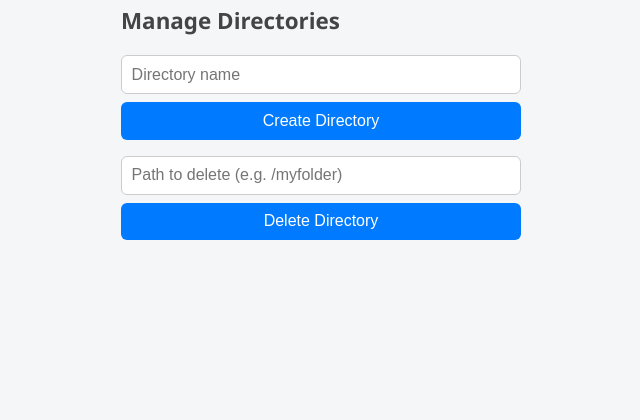
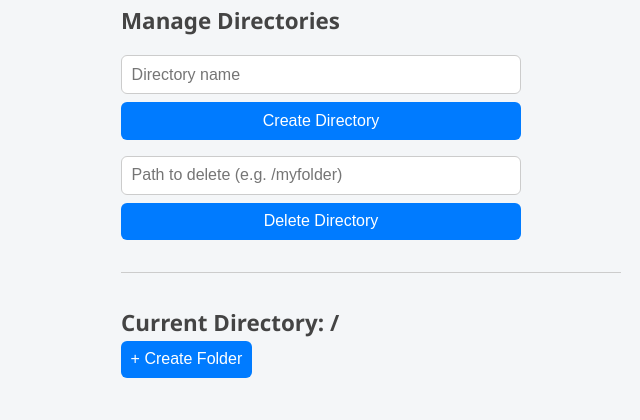
Before and after one commit to Beez1/dropbox-clone, a Flask app: page / in a window 1280 px wide. Shown: the part 630-1050 px from the top of the page, without its empty margins (269-909 px from the left). Before the commit the page ends 870 px from the top, so only its background shows below. Run offline with Flask 2, Linux system fonts and the light colour scheme.

Commit message:
Refactor create_directory function and add route for listing directories

```diff
--- a/main.py
+++ b/main.py
@@ -84,17 +84,38 @@ def login():
     except Exception as e:
         return jsonify({"error": str(e)}), 401
 
+def create_directory(uid, name, parent_path="/"):
+    db = firestore.client()
+    name = name.strip()
+    if not name:
+        raise ValueError("Directory name cannot be empty")
+
+    if not parent_path.endswith("/"):
+        parent_path += "/"
+
+    path = parent_path.rstrip("/") + "/" + name
+
+    db.collection("Directories").add({
+        "name": name,
+        "path": path,
+        "parent_path": parent_path,
+        "user_id": uid
+    })
+
 @app.route("/directory", methods=["POST"])
-def create_directory():
-    data = request.get_json()
-    uid = data.get("uid")
-    name = data.get("name")
-    parent_path = data.get("parent_path", "/")
+def create_directory_route():
+    try:
+        data = request.get_json()
+        uid = data.get("uid")
+        name = data.get("name")
+        parent_path = data.get("parent_path", "/")
 
-    from services.directory_service import create_directory
-    create_directory(uid, name, parent_path)
+        from services.directory_service import create_directory
+        create_directory(uid, name, parent_path)
 
-    return jsonify({"message": "Directory created."})
+        return jsonify({"message": f"Directory '{name}' created in '{parent_path}'"})
+    except Exception as e:
+        return jsonify({"error": str(e)}), 400
 
 @app.route("/directory", methods=["DELETE"])
 def delete_directory():
@@ -109,6 +130,18 @@ def delete_directory():
 
     return jsonify({"message": "Directory deleted."})
 
+@app.route("/list-directories")
+def list_directories():
+    uid = request.args.get("uid")
+    path = request.args.get("path", "/")
+
+    query = db.collection("Directories") \
+        .where("user_id", "==", uid) \
+        .where("parent_path", "==", path)
+
+    directories = [doc.to_dict() for doc in query.stream()]
+    return jsonify(directories)
+
 @app.route("/firebase-config")
 def firebase_config():
     return jsonify({
--- a/templates/index.html
+++ b/templates/index.html
@@ -34,7 +34,7 @@
       <hr>
       <h2>Manage Directories</h2>
       <form id="create-directory-form">
-        <input type="text" id="dir-name" placeholder="Directory name" required />
+        <input type="text" id="create-dir-name" placeholder="Directory name" required />
         <input type="hidden" id="user-id" value="" />
         <button type="submit">Create Directory</button>
       </form>
@@ -45,6 +45,16 @@
       </form>
 
       <div id="directory-message"></div>
+
+      <hr>
+      <h2>Current Directory: <span id="current-path">/</span></h2>
+      <ul id="directory-list"></ul>
+      <button id="create-dir-btn">+ Create Folder</button>
+      <div id="create-dir-form" style="display:none; margin-top:10px;">
+        <input type="text" id="new-dir-name" placeholder="Folder name" required />
+        <button id="confirm-create-dir" type="button">Create</button>
+      </div>
+      <div id="directory-message" style="margin-top:10px;"></div>
 
       <script>
         const logoutBtn = document.getElementById("logout-btn");
@@ -85,17 +95,16 @@
           const result = await response.json();
 
           if (result.uid) {
-
+            document.getElementById("user-id").value = result.uid;
             document.getElementById("user-status").textContent = `Logged in as ${email}`;
-            document.getElementById("user-id").value = result.uid;
+            currentPath = "/";
+            document.getElementById("current-path").textContent = "/";
+            loadDirectories(); // ✅ Load directories here
             logoutBtn.style.display = "inline-block"; // ✅ Show logout
 
             // ✅ Clear fields
             document.getElementById("login-email").value = "";
             document.getElementById("login-password").value = "";
-
-
-
 
             // ✅ Disable login form after success
             document.getElementById("login-email").disabled = true;
@@ -108,7 +117,7 @@
 
         document.getElementById("create-directory-form").addEventListener("submit", async (e) => {
           e.preventDefault();
-          const name = document.getElementById("dir-name").value;
+          const name = document.getElementById("create-dir-name").value;
           const uid = document.getElementById("user-id").value;
 
           const response = await fetch("/directory", {
@@ -135,6 +144,89 @@
           const result = await response.json();
           document.getElementById("directory-message").textContent = result.message;
         });
+
+        let currentPath = "/";
+
+        // Load subdirectories
+        async function loadDirectories() {
+          const uid = document.getElementById("user-id").value;
+          if (!uid) return;
+
+          const response = await fetch(`/list-directories?uid=${uid}&path=${encodeURIComponent(currentPath)}`);
+          const dirs = await response.json();
+
+          const list = document.getElementById("directory-list");
+          list.innerHTML = "";
+
+          // Show "go up" if not in root
+          if (currentPath !== "/") {
+            const up = document.createElement("li");
+            up.textContent = "../";
+            up.style.cursor = "pointer";
+            up.onclick = () => {
+              const split = currentPath.split("/").filter(Boolean);
+              split.pop();
+              currentPath = "/" + split.join("/") + "/";
+              if (currentPath === "//" || currentPath === "") currentPath = "/";
+              document.getElementById("current-path").textContent = currentPath;
+              loadDirectories();
+            };
+            list.appendChild(up);
+          }
+
+          dirs.forEach(dir => {
+            const li = document.createElement("li");
+            li.textContent = dir.name + "/";
+            li.style.cursor = "pointer";
+            li.onclick = () => {
+              currentPath += dir.name + "/";
+              document.getElementById("current-path").textContent = currentPath;
+              loadDirectories();
+            };
+            list.appendChild(li);
+          });
+        }
+
+        // Show input form on button click
+        document.getElementById("create-dir-btn").onclick = () => {
+          document.getElementById("create-dir-form").style.display = "block";
+        };
+
+        document.getElementById("confirm-create-dir").onclick = async () => {
+          const uid = document.getElementById("user-id").value;
+          const nameInput = document.getElementById("dir-name");
+
+          if (!nameInput) {
+            alert("Input field not found");
+            return;
+          }
+
+          const name = nameInput.value.trim(); // trims whitespace
+          console.log("Folder name input value:", `"${name}"`);
+
+          if (!name) {
+            alert("Folder name cannot be empty.");
+            return;
+          }
+
+          const response = await fetch("/directory", {
+            method: "POST",
+            headers: { "Content-Type": "application/json" },
+            body: JSON.stringify({
+              uid,
+              name,
+              parent_path: currentPath
+            })
+          });
+
+          const result = await response.json();
+
+          document.getElementById("directory-message").textContent = result.message;
+
+          nameInput.value = "";
+          document.getElementById("create-dir-form").style.display = "none";
+          loadDirectories();
+        };
       </script>
     </div>
   </main>
```
Also changed, not shown: services/directory_service.py (+8 -6 lines).
